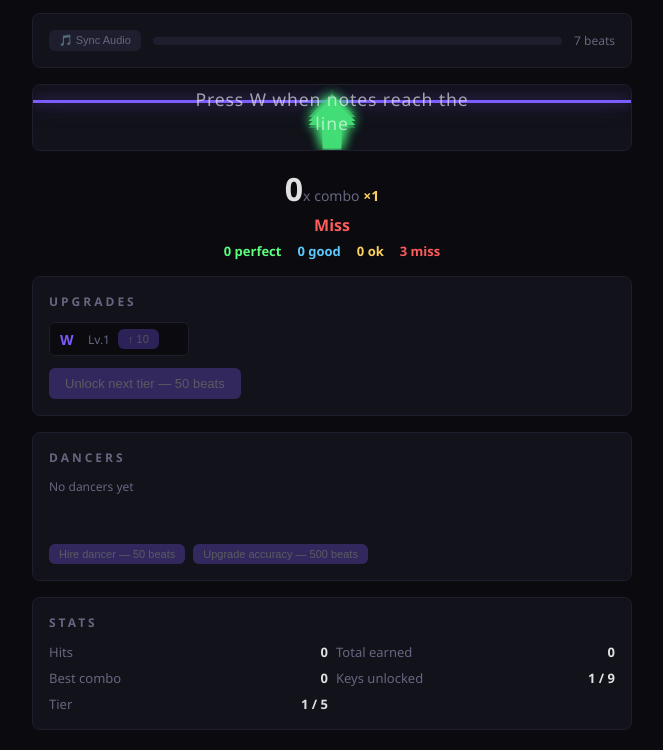
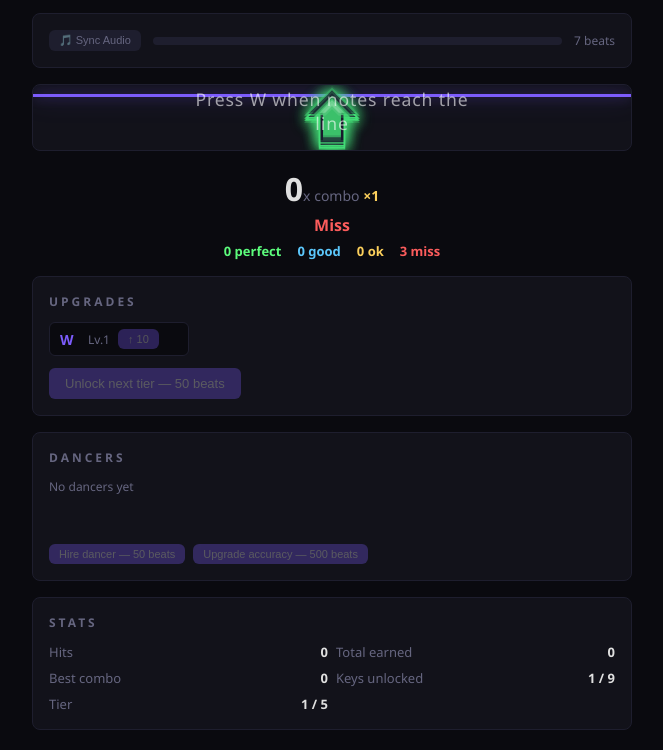
Before and after one commit to antiphon0/clicktrack, a website: page web/index.html in a window 1280 px wide. Shown: the part 50-800 px from the top of the page, without its empty margins (308-971 px from the left). Drawn offline with Linux system fonts and the light colour scheme.

Commit message:
Redesign arrows to DDR style with outlined borders and chevron highlights
- Scrolling notes: dark fill with colored border, inner fill, chevron highlight
- Hit zone targets: hollow outlined receptors (like DDR target arrows)
- Slightly larger arrows (56px notes, 44px targets)

```diff
--- a/web/renderer.js
+++ b/web/renderer.js
@@ -96,20 +96,60 @@ const LANE_ORDER = ['q', 'a', 'z', 'w', 's', 'x', 'e', 'd', 'c'];
 const KEY_ANGLE = { w: 0, d: 90, s: 180, a: 270, e: 45, c: 135, x: 0, z: 225, q: 315 };
 const KEY_COLOR = { a: '#ff4455', w: '#44dd77', s: '#4499ff', d: '#ffdd33', q: '#cc44ff', e: '#ff8833', z: '#ff44cc', x: '#aaddff', c: '#44ffcc' };
 const KEY_GLOW  = { a: 'rgba(255,68,85,0.9)', w: 'rgba(68,221,119,0.9)', s: 'rgba(68,153,255,0.9)', d: 'rgba(255,221,51,0.9)', q: 'rgba(204,68,255,0.9)', e: 'rgba(255,136,51,0.9)', z: 'rgba(255,68,204,0.9)', x: 'rgba(170,221,255,0.9)', c: 'rgba(68,255,204,0.9)' };
-const ARROW_PATH = 'M 50,5 L 95,50 L 68,50 L 68,95 L 32,95 L 32,50 L 5,50 Z';
+// DDR-style arrow paths
+const ARROW_OUTER = 'M 50,2 L 96,48 L 72,48 L 72,98 L 28,98 L 28,48 L 4,48 Z';
+const ARROW_INNER = 'M 50,14 L 84,48 L 66,48 L 66,88 L 34,88 L 34,48 L 16,48 Z';
+const ARROW_CHEVRON = 'M 50,22 L 72,44 L 62,44 L 50,32 L 38,44 L 28,44 Z';
 
-function createArrowEl(key) {
+function createArrowEl(key, isTarget) {
   const angle = KEY_ANGLE[key] ?? 0;
   const color = KEY_COLOR[key] || '#ffffff';
   const glow  = KEY_GLOW[key]  || 'rgba(255,255,255,0.5)';
   const svg = document.createElementNS('http://www.w3.org/2000/svg', 'svg');
   svg.setAttribute('viewBox', '0 0 100 100');
-  svg.style.filter = `drop-shadow(0 0 7px ${glow})`;
-  const path = document.createElementNS('http://www.w3.org/2000/svg', 'path');
-  path.setAttribute('d', ARROW_PATH);
-  path.setAttribute('fill', color);
-  if (angle !== 0) path.setAttribute('transform', `rotate(${angle}, 50, 50)`);
-  svg.appendChild(path);
+
+  if (isTarget) {
+    // Hollow outlined arrow for hit zone targets
+    svg.style.opacity = '0.45';
+    const outline = document.createElementNS('http://www.w3.org/2000/svg', 'path');
+    outline.setAttribute('d', ARROW_OUTER);
+    outline.setAttribute('fill', 'none');
+    outline.setAttribute('stroke', color);
+    outline.setAttribute('stroke-width', '3');
+    if (angle !== 0) outline.setAttribute('transform', `rotate(${angle}, 50, 50)`);
+    svg.appendChild(outline);
+    const chevron = document.createElementNS('http://www.w3.org/2000/svg', 'path');
+    chevron.setAttribute('d', ARROW_CHEVRON);
+    chevron.setAttribute('fill', 'none');
+    chevron.setAttribute('stroke', color);
+    chevron.setAttribute('stroke-width', '2');
+    if (angle !== 0) chevron.setAttribute('transform', `rotate(${angle}, 50, 50)`);
+    svg.appendChild(chevron);
+  } else {
+    // Filled arrow for scrolling notes
+    svg.style.filter = `drop-shadow(0 0 8px ${glow})`;
+    const g = document.createElementNS('http://www.w3.org/2000/svg', 'g');
+    if (angle !== 0) g.setAttribute('transform', `rotate(${angle}, 50, 50)`);
+    // Dark border
+    const border = document.createElementNS('http://www.w3.org/2000/svg', 'path');
+    border.setAttribute('d', ARROW_OUTER);
+    border.setAttribute('fill', '#1a1a2e');
+    border.setAttribute('stroke', color);
+    border.setAttribute('stroke-width', '3');
+    g.appendChild(border);
+    // Inner fill
+    const inner = document.createElementNS('http://www.w3.org/2000/svg', 'path');
+    inner.setAttribute('d', ARROW_INNER);
+    inner.setAttribute('fill', color);
+    inner.setAttribute('opacity', '0.85');
+    g.appendChild(inner);
+    // Chevron highlight
+    const chevron = document.createElementNS('http://www.w3.org/2000/svg', 'path');
+    chevron.setAttribute('d', ARROW_CHEVRON);
+    chevron.setAttribute('fill', 'rgba(255,255,255,0.35)');
+    g.appendChild(chevron);
+    svg.appendChild(g);
+  }
   return svg;
 }
 
@@ -129,7 +169,7 @@ function rebuildLanes() {
     const label = document.createElement('div');
     label.className = `lane-label lane-label-key-${key}`;
     label.dataset.key = key;
-    const labelArrow = createArrowEl(key);
+    const labelArrow = createArrowEl(key, true);
     labelArrow.classList.add('label-arrow');
     label.appendChild(labelArrow);
     laneLabels.appendChild(label);
--- a/web/styles.css
+++ b/web/styles.css
@@ -166,7 +166,7 @@ body {
   top: 0;
   left: 0;
   right: 0;
-  bottom: 50px; /* leave room for hit zone + labels */
+  bottom: 56px; /* leave room for hit zone + labels */
   display: flex;
 }
 
@@ -195,7 +195,7 @@ body {
   bottom: 0;
   left: 0;
   right: 0;
-  height: 50px;
+  height: 56px;
 }
 
 #hit-zone-line {
@@ -211,10 +211,10 @@ body {
 #lane-labels {
   display: flex;
   position: absolute;
-  top: 8px;
+  top: 6px;
   left: 0;
   right: 0;
-  height: 38px;
+  height: 46px;
 }
 
 .lane-label {
@@ -243,8 +243,8 @@ body {
   position: absolute;
   left: 50%;
   transform: translateX(-50%);
-  width: 52px;
-  height: 52px;
+  width: 56px;
+  height: 56px;
   display: block;
   overflow: visible;
   opacity: 0;
@@ -264,11 +264,11 @@ body {
 .note-key-x, .lane-label-key-x { --key-color: #aaddff; --key-glow: rgba(170,221,255,0.6); }
 .note-key-c, .lane-label-key-c { --key-color: #44ffcc; --key-glow: rgba(68,255,204,0.6); }
 
-/* Lane label arrows */
+/* Lane label arrows (DDR target receptors) */
 .label-arrow {
   display: block;
-  width: 36px;
-  height: 36px;
+  width: 44px;
+  height: 44px;
   overflow: visible;
 }
 
```
